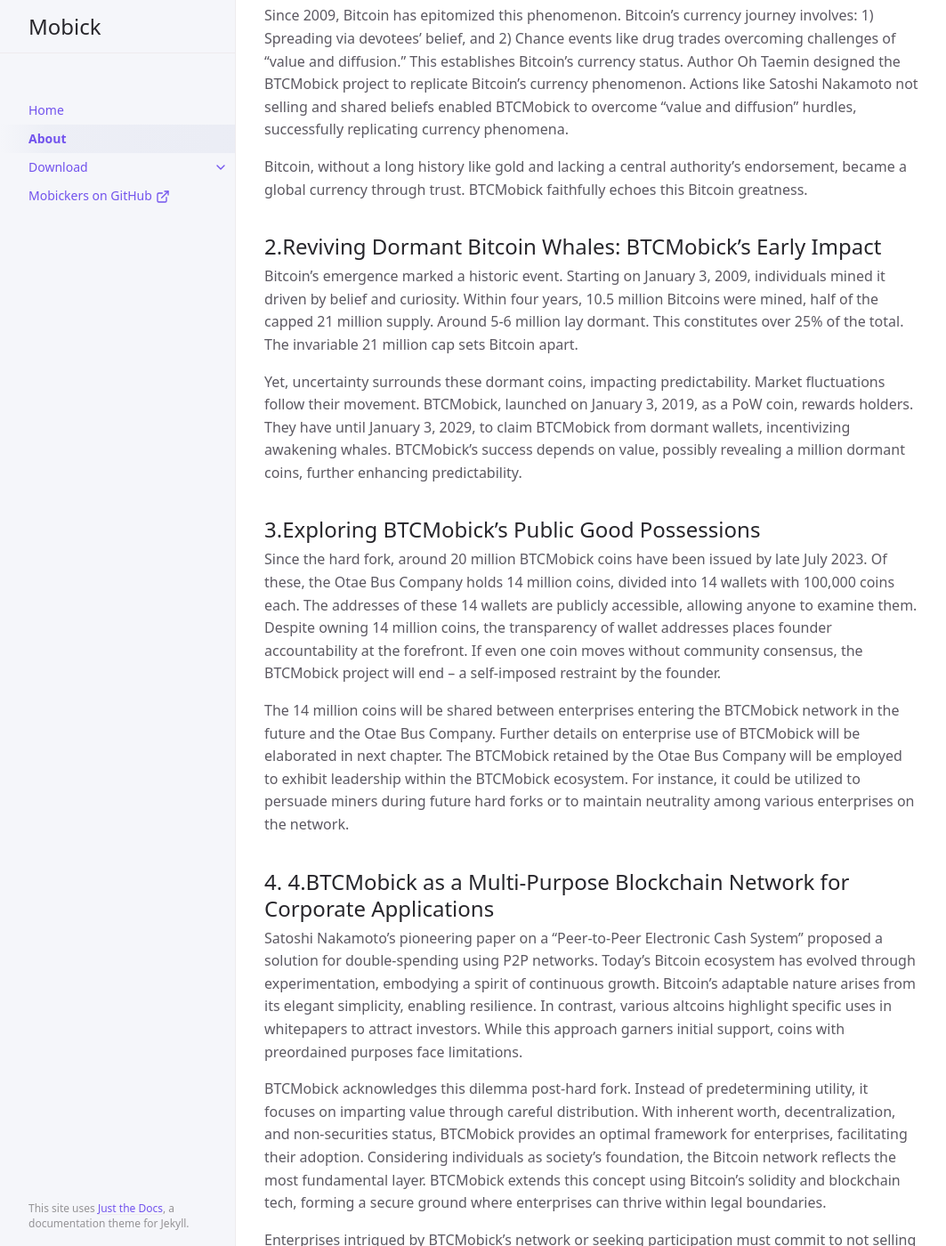
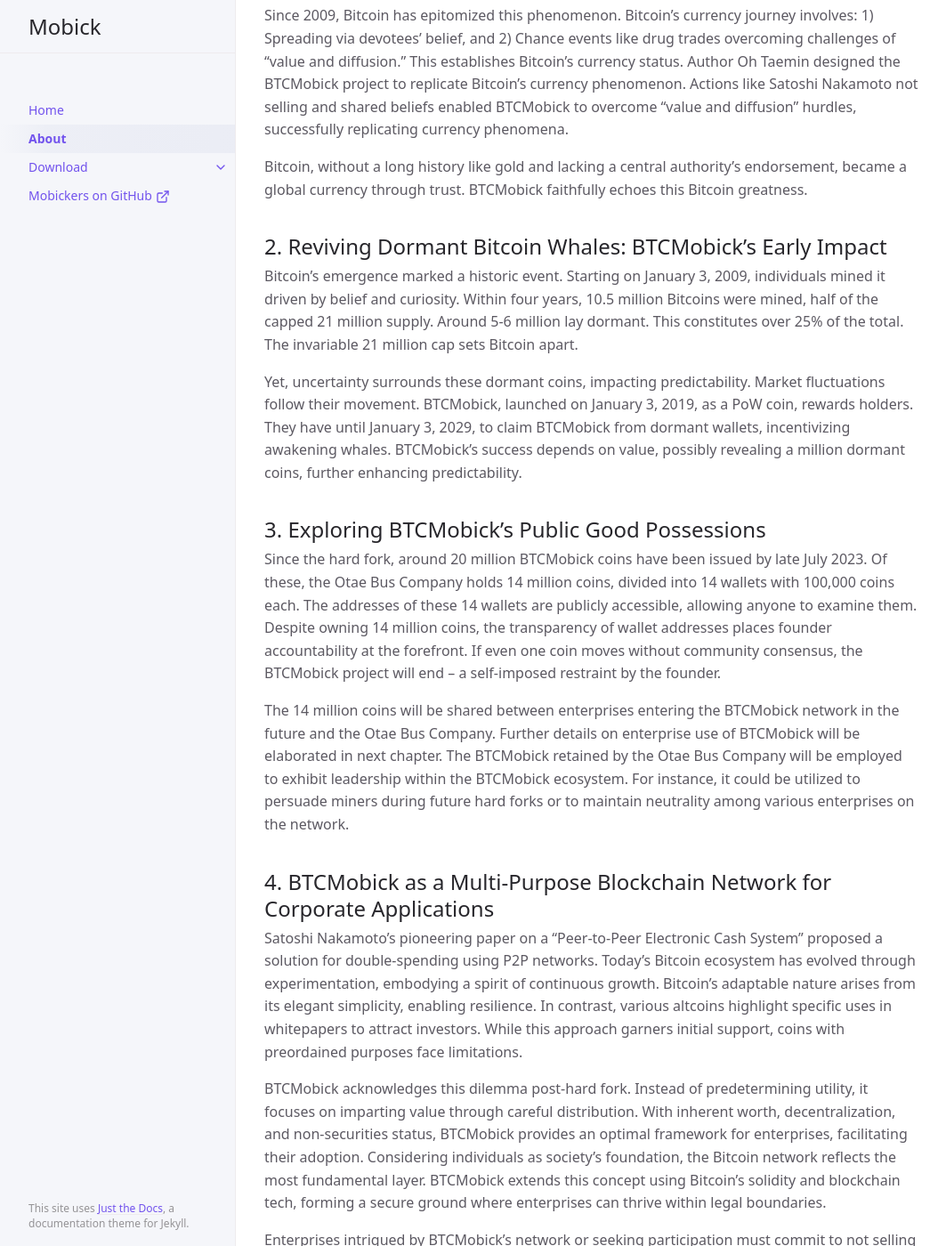
Before and after one commit to mobickers/html, a Jekyll site: the page built from docs/about/about.md, in a window 1280 px wide and 1400 px high, scrolled down 373 px. Shown: the whole window at 89% size, without its empty margins (107-1170 px from the left). Built offline with Jekyll 4.4.1, drawn with Linux system fonts in a browser that asks for light colours; some of the changed text lies outside the part shown.

Commit message:
minor fixes

```diff
--- a/docs/about/about.md
+++ b/docs/about/about.md
@@ -8,7 +8,7 @@ nav_order: 2
 
 #### Mobicker 비트뭉/Bitmoong & Dominic (Mocean Trustech, Australia)
 
-## 1.Bitcoin's Currency Phenomenon Reimagined by BTCMobick
+## 1. Bitcoin's Currency Phenomenon Reimagined by BTCMobick
 
 The currency phenomenon emerges as individuals' beliefs in value converge, creating mutual relationships that gain objective value over time. In "Sapiens," Yuval Noah Harari highlights history's driving forces, where law, money, faith, and nation are examples of subjective interactions.
 
@@ -17,7 +17,7 @@ Author Oh Taemin designed the BTCMobick project to replicate Bitcoin's currency
 
 Bitcoin, without a long history like gold and lacking a central authority's endorsement, became a global currency through trust. BTCMobick faithfully echoes this Bitcoin greatness.
 
-## 2.Reviving Dormant Bitcoin Whales: BTCMobick's Early Impact
+## 2. Reviving Dormant Bitcoin Whales: BTCMobick's Early Impact
 
 Bitcoin's emergence marked a historic event. Starting on January 3, 2009, individuals mined it driven by belief and curiosity.
 Within four years, 10.5 million Bitcoins were mined, half of the capped 21 million supply. Around 5-6 million lay dormant. This constitutes over 25% of the total. The invariable 21 million cap sets Bitcoin apart.
@@ -25,7 +25,7 @@ Within four years, 10.5 million Bitcoins were mined, half of the capped 21 milli
 Yet, uncertainty surrounds these dormant coins, impacting predictability. Market fluctuations follow their movement.
 BTCMobick, launched on January 3, 2019, as a PoW coin, rewards holders. They have until January 3, 2029, to claim BTCMobick from dormant wallets, incentivizing awakening whales. BTCMobick's success depends on value, possibly revealing a million dormant coins, further enhancing predictability.
 
-## 3.Exploring BTCMobick's Public Good Possessions
+## 3. Exploring BTCMobick's Public Good Possessions
 
 Since the hard fork, around 20 million BTCMobick coins have been issued by late July 2023. Of these, the Otae Bus Company holds 14 million coins, divided into 14 wallets with 100,000 coins each. The addresses of these 14 wallets are publicly accessible, allowing anyone to examine them.
 Despite owning 14 million coins, the transparency of wallet addresses places founder accountability at the forefront. If even one coin moves without community consensus, the BTCMobick project will end – a self-imposed restraint by the
@@ -33,7 +33,7 @@ founder.
 
 The 14 million coins will be shared between enterprises entering the BTCMobick network in the future and the Otae Bus Company. Further details on enterprise use of BTCMobick will be elaborated in next chapter. The BTCMobick retained by the Otae Bus Company will be employed to exhibit leadership within the BTCMobick ecosystem. For instance, it could be utilized to persuade miners during future hard forks or to maintain neutrality among various enterprises on the network.
 
-## 4. 4.BTCMobick as a Multi-Purpose Blockchain Network for Corporate Applications
+## 4. BTCMobick as a Multi-Purpose Blockchain Network for Corporate Applications
 
 Satoshi Nakamoto's pioneering paper on a "Peer-to-Peer Electronic Cash System" proposed a solution for double-spending using P2P networks. Today's Bitcoin ecosystem has evolved through experimentation, embodying a spirit of continuous growth. Bitcoin's adaptable nature arises from its elegant simplicity, enabling resilience. In contrast, various altcoins highlight specific uses in whitepapers to attract investors. While this approach garners initial support, coins with preordained purposes face limitations.
 
@@ -47,7 +47,7 @@ Furthermore, leveraging the transparent, neutral primary network engenders user
 BTCMobick's role as a universal enterprise network, offering versatility and value, solidifies through increased participation.
 While BTCMobick's specific uses aren't predefined, its value and decentralization support diverse enterprise applications. (Future mining will transition to public.)
 
-## 5.Crafting Trustworthy Paper Wallets with BTCMobick
+## 5. Crafting Trustworthy Paper Wallets with BTCMobick
 
 Before delving into the explanation, it's essential to grasp that exchanges, hardware wallets, software wallets, and paper wallets all demand trust in their respective components. BTCMobick was distributed exclusively through paper wallets during the project's progression. Why did BTCMobick opt for paper wallets?
 
```
